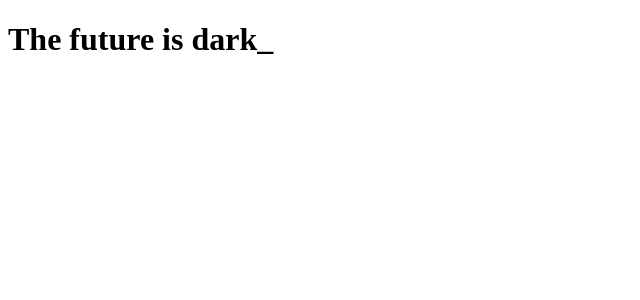
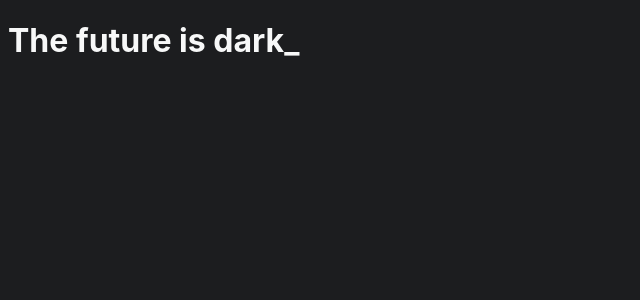
Before and after one commit to jellypbc/darkpaper, a React (Create React App) app: page / in a window 1280 px wide. Shown: the top 300 px of the page, without its empty margins (0-640 px from the left). Built offline with nearby package versions, Linux system fonts and the light colour scheme.

Commit message:
add background color and font (#1)
* Delete .eslintcache

* Move App.js to components folder

* Add background-color, color, font-family css

```diff
--- a/src/App.js
+++ b/src/components/App.js
@@ -1,3 +1,5 @@
+import '../css/app.css'
+
 function App() {
   return <h1>The future is dark_</h1>
 }
--- /dev/null
+++ b/src/css/app.css
@@ -0,0 +1,10 @@
+@import-normalize;
+
+*, *::before, *::after {
+  font-family: -apple-system, BlinkMacSystemFont, Segoe UI, Helvetica, Arial, sans-serif, Apple Color Emoji, Segoe UI Emoji;
+}
+
+body {
+  background-color: #1C1D1F;
+  color: #F7F8F8;
+}
--- a/src/index.js
+++ b/src/index.js
@@ -1,5 +1,5 @@
 import React from 'react'
 import ReactDOM from 'react-dom'
-import App from './App'
+import App from './components/App'
 
 ReactDOM.render(<App />, document.getElementById('root'))
```
Also changed, not shown: 1 other file (tests, documents, lock files or other folders).
